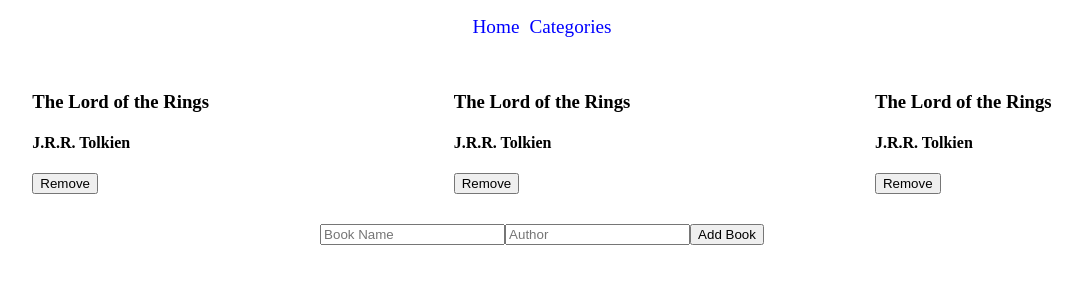
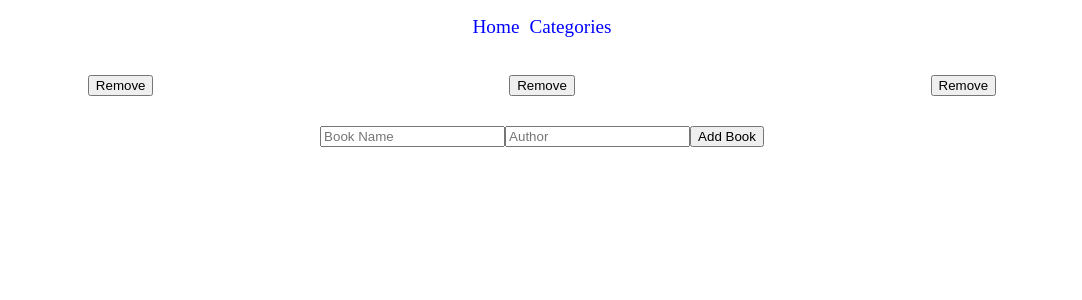
Before and after one commit to Cerdtruir/bookstore, a React (Create React App) app: page / in a window 1280 px wide. Shown: the top 300 px of the page, without its empty margins (98-1180 px from the left). Built offline with nearby package versions, Linux system fonts and the light colour scheme.

Commit message:
Add creating book from props and remove action

```diff
--- a/src/components/book.js
+++ b/src/components/book.js
@@ -1,15 +1,16 @@
-const Book = () => {
-  const book = {
-    Name: 'The Lord of the Rings',
-    Author: 'J.R.R. Tolkien',
-  };
+import { useDispatch } from 'react-redux';
+import { removeBook } from '../redux/books/books';
+
+const Book = (props) => {
+  const dispatch = useDispatch();
 
   return (
     <div>
-      <img src="" alt="" />
-      <h3>{book.Name}</h3>
-      <h4>{book.Author}</h4>
-      <button type="submit">Remove</button>
+      <h3>{props.title}</h3>
+      <h4>{props.author}</h4>
+      <button onClick={() => dispatch(removeBook(props.id))} type="button">
+        Remove
+      </button>
     </div>
   );
 };
```
